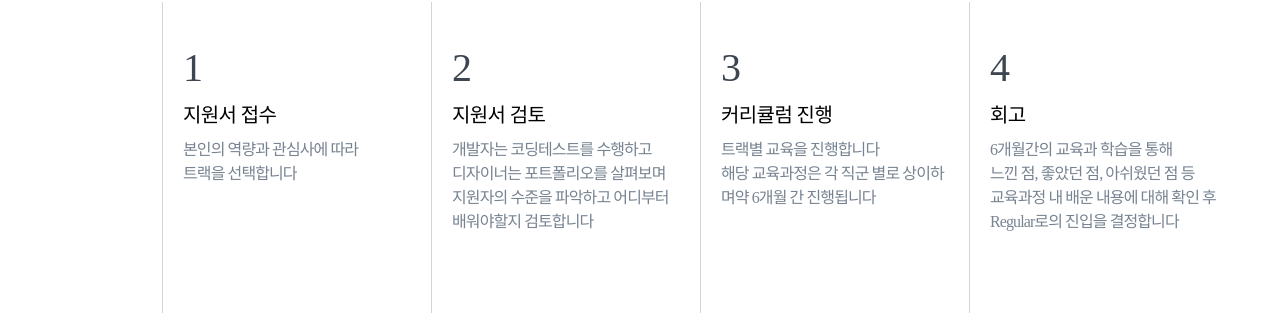
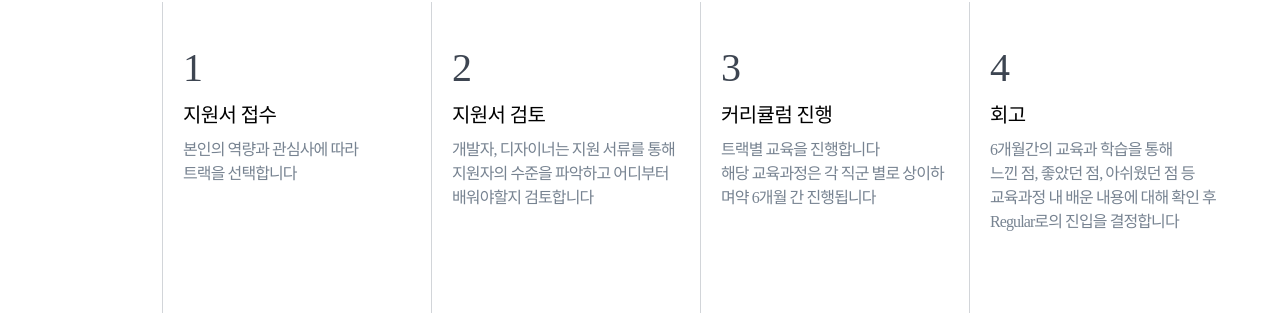
Before and after one commit to BCSDLab/PAGE_BCSDLAB, a Vue app in the folder bcsdlab_page/: page /recruit in a window 1280 px wide. Shown: the part 1866-2181 px from the top of the page. Built offline with nearby package versions, Linux system fonts and the light colour scheme; a web font is replaced by a local one.

Commit message:
fix: change descripttion of "지원서 검토"

```diff
--- a/bcsdlab_page/src/components/SpaComponents/RecruitPage/RecruitPage.vue
+++ b/bcsdlab_page/src/components/SpaComponents/RecruitPage/RecruitPage.vue
@@ -117,7 +117,7 @@ export default {
       ],
       processDatas: [
         { step: '1', title: '지원서 접수', contents: '본인의 역량과 관심사에 따라<br>트랙을 선택합니다' },
-        { step: '2', title: '지원서 검토', contents: '개발자는 코딩테스트를 수행하고<br>디자이너는 포트폴리오를 살펴보며<br>지원자의 수준을 파악하고 어디부터<br>배워야할지 검토합니다' },
+        { step: '2', title: '지원서 검토', contents: '개발자, 디자이너는 지원 서류를 통해<br>지원자의 수준을 파악하고 어디부터<br>배워야할지 검토합니다' },
         { step: '3', title: '커리큘럼 진행', contents: '트랙별 교육을 진행합니다<br>해당 교육과정은 각 직군 별로 상이하며약 6개월 간 진행됩니다' },
         { step: '4', title: '회고', contents: '6개월간의 교육과 학습을 통해<br>느낀 점, 좋았던 점, 아쉬웠던 점 등<br>교육과정 내 배운 내용에 대해 확인 후<br>Regular로의 진입을 결정합니다' }
       ]
```
